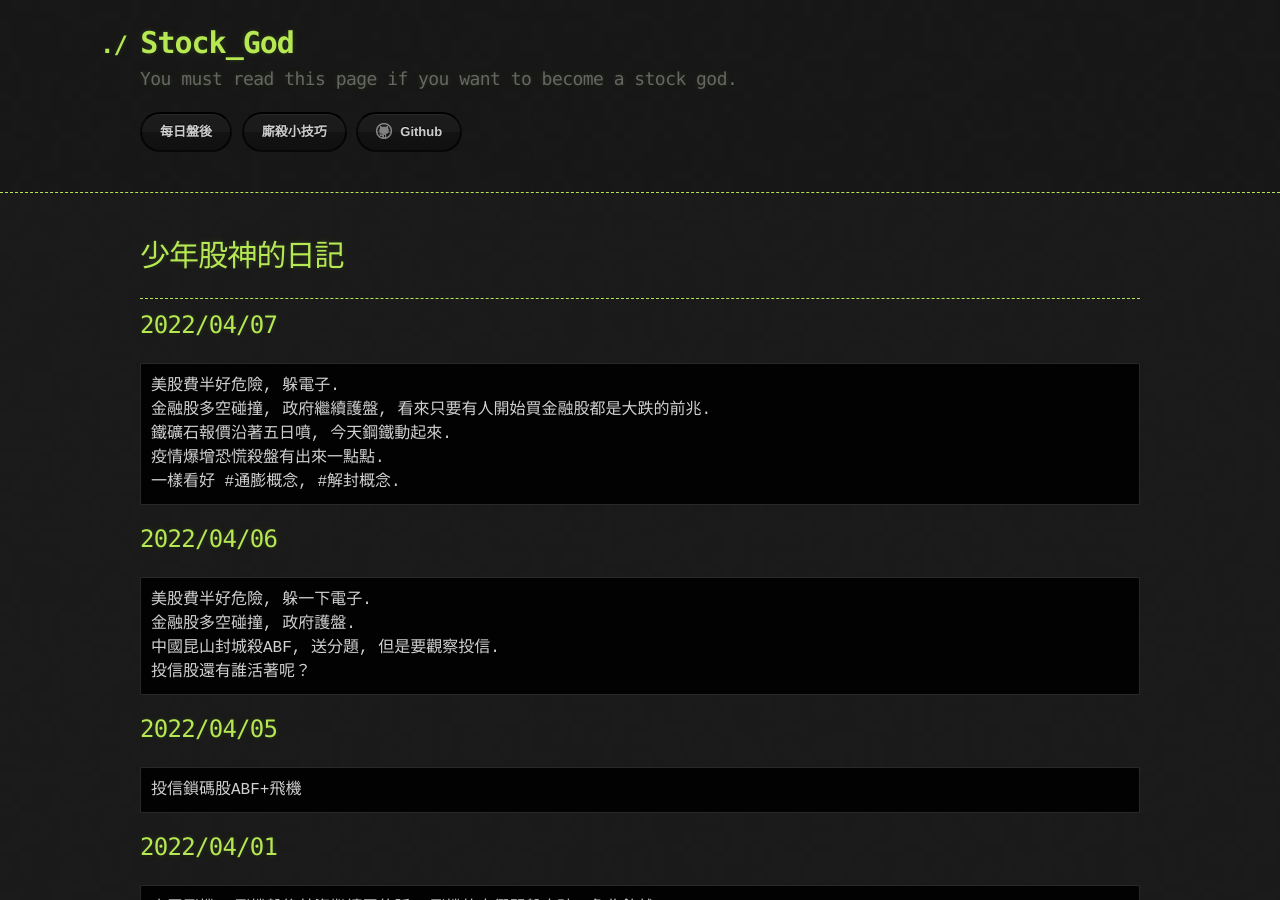
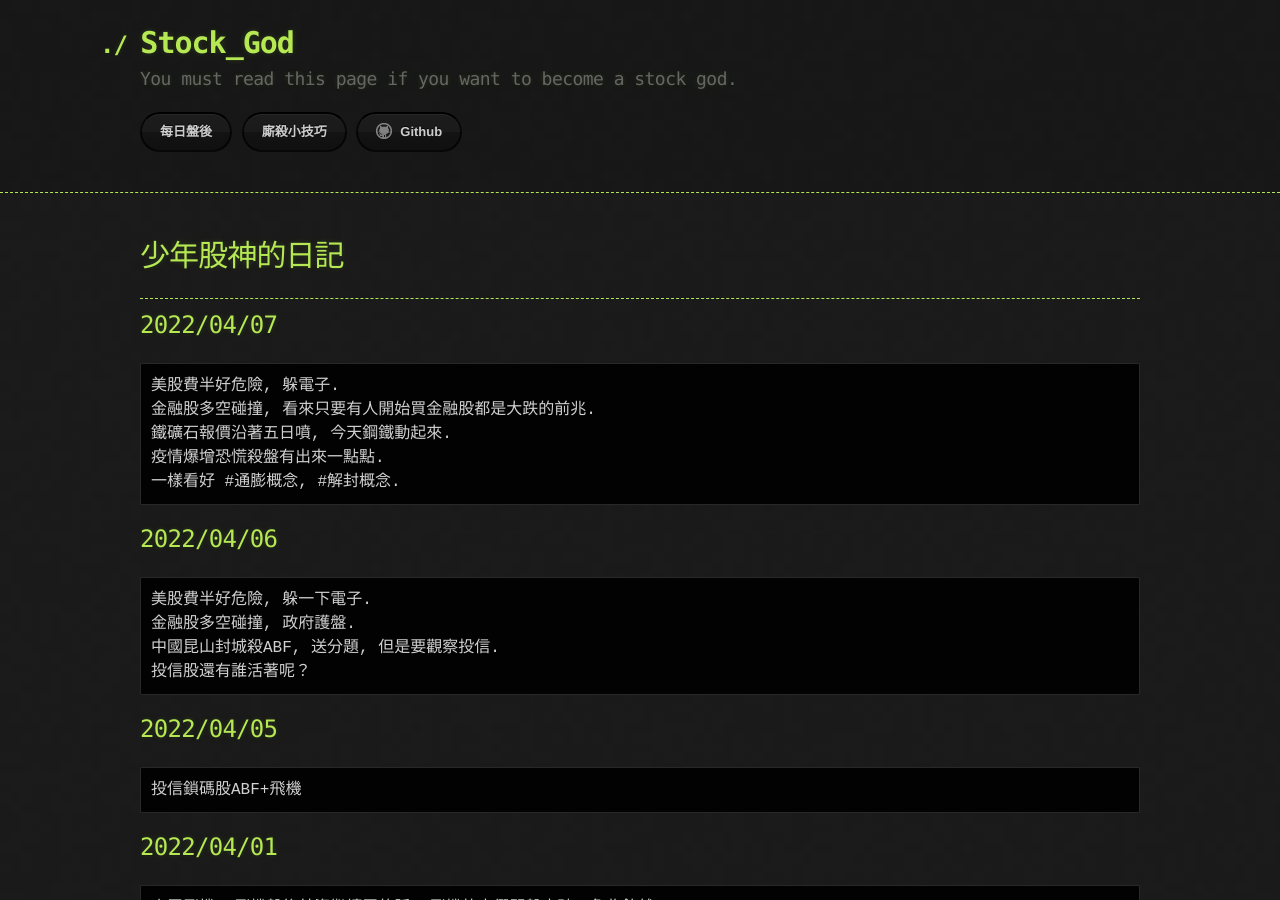
Before and after one commit to lepg5487/Stock_God, a Jekyll site: the page built from index.md, in a window 1280 px wide and 900 px high. Built offline with Jekyll 4.4.1, drawn with Linux system fonts in a browser that asks for light colours; our own code applies the rules of GitHub Pages for plain Markdown files.

Commit message:
Update index.md

````diff
--- a/index.md
+++ b/index.md
@@ -9,7 +9,7 @@ layout: testlayouts
 ## 2022/04/07
 ```
 美股費半好危險, 躲電子.
-金融股多空碰撞, 政府繼續護盤, 看來只要有人開始買金融股都是大跌的前兆.
+金融股多空碰撞, 看來只要有人開始買金融股都是大跌的前兆.
 鐵礦石報價沿著五日噴, 今天鋼鐵動起來.
 疫情爆增恐慌殺盤有出來一點點.
 一樣看好 #通膨概念, #解封概念.
````
